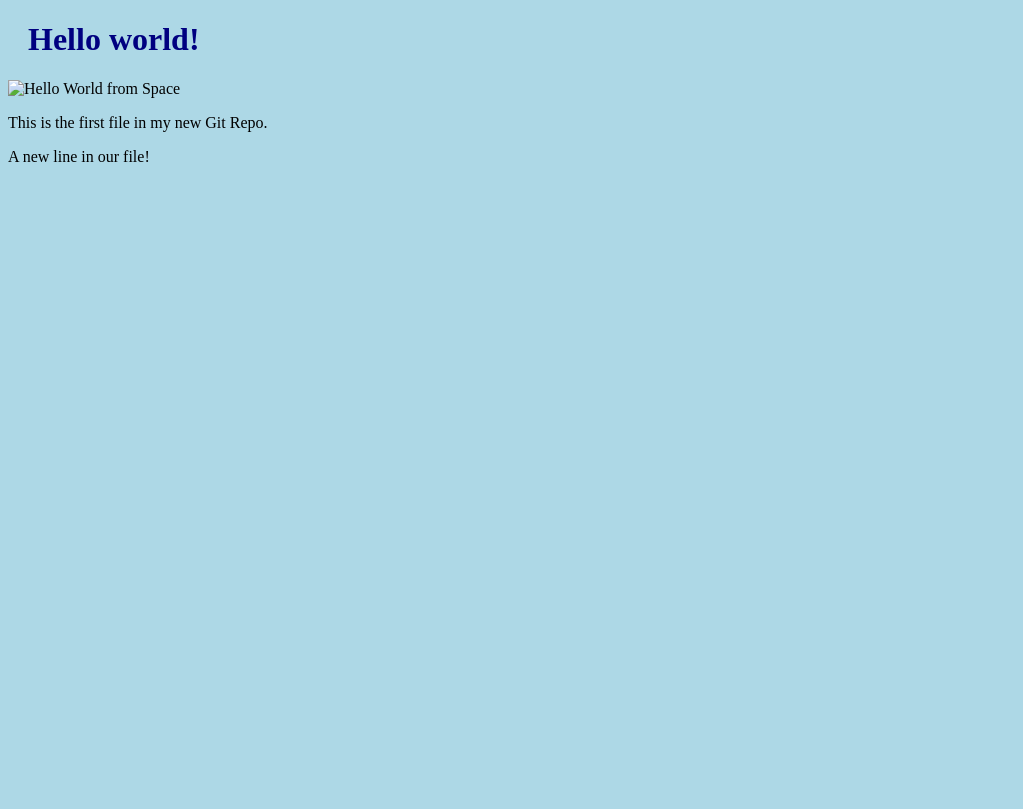
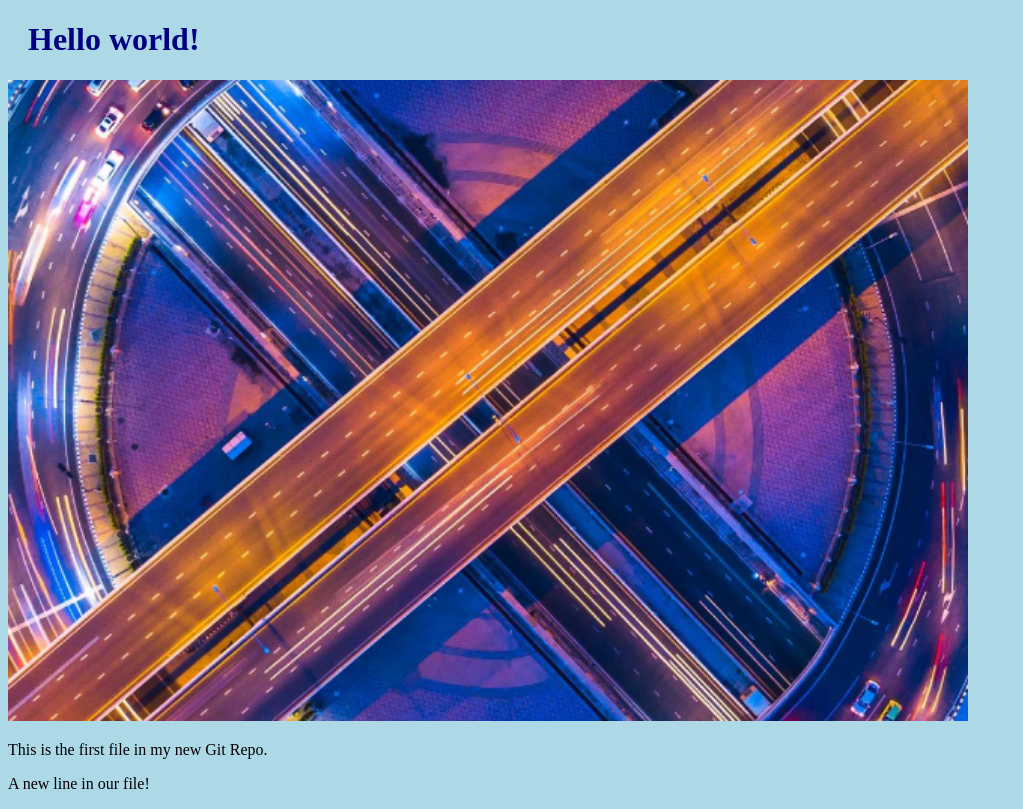
Before and after one commit to marktuantutor/marktuantutor.github.io, a plain HTML site: page index.html in a window 1280 px wide. Shown: the whole page, without its empty margins (0-1023 px from the left). Drawn offline with Linux system fonts and the light colour scheme.

Commit message:
Added image to Hello World again

```diff
--- a/index.html
+++ b/index.html
@@ -7,7 +7,7 @@
 <body>
 
 <h1>Hello world!</h1>
-<div><img src="img_hello_world.jpg" alt="Hello World from Space"
+<div><img src="hello-world-image.png" alt="Hello World from Space"
 style="width:100%;max-width:960px"></div>
 <p>This is the first file in my new Git Repo.</p>
 <p>A new line in our file!</p>
```
Also changed, not shown: hello-world-image.png (added).
